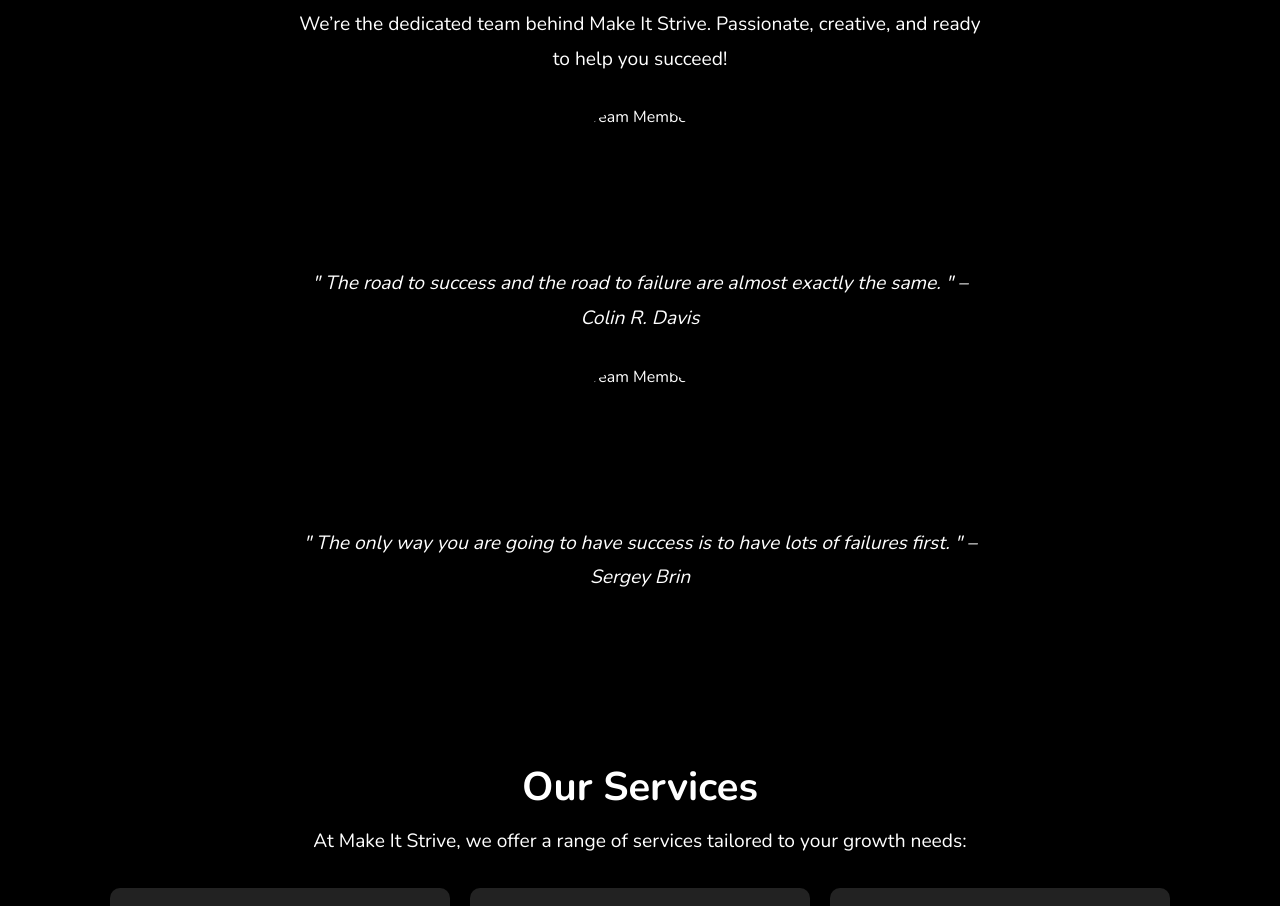
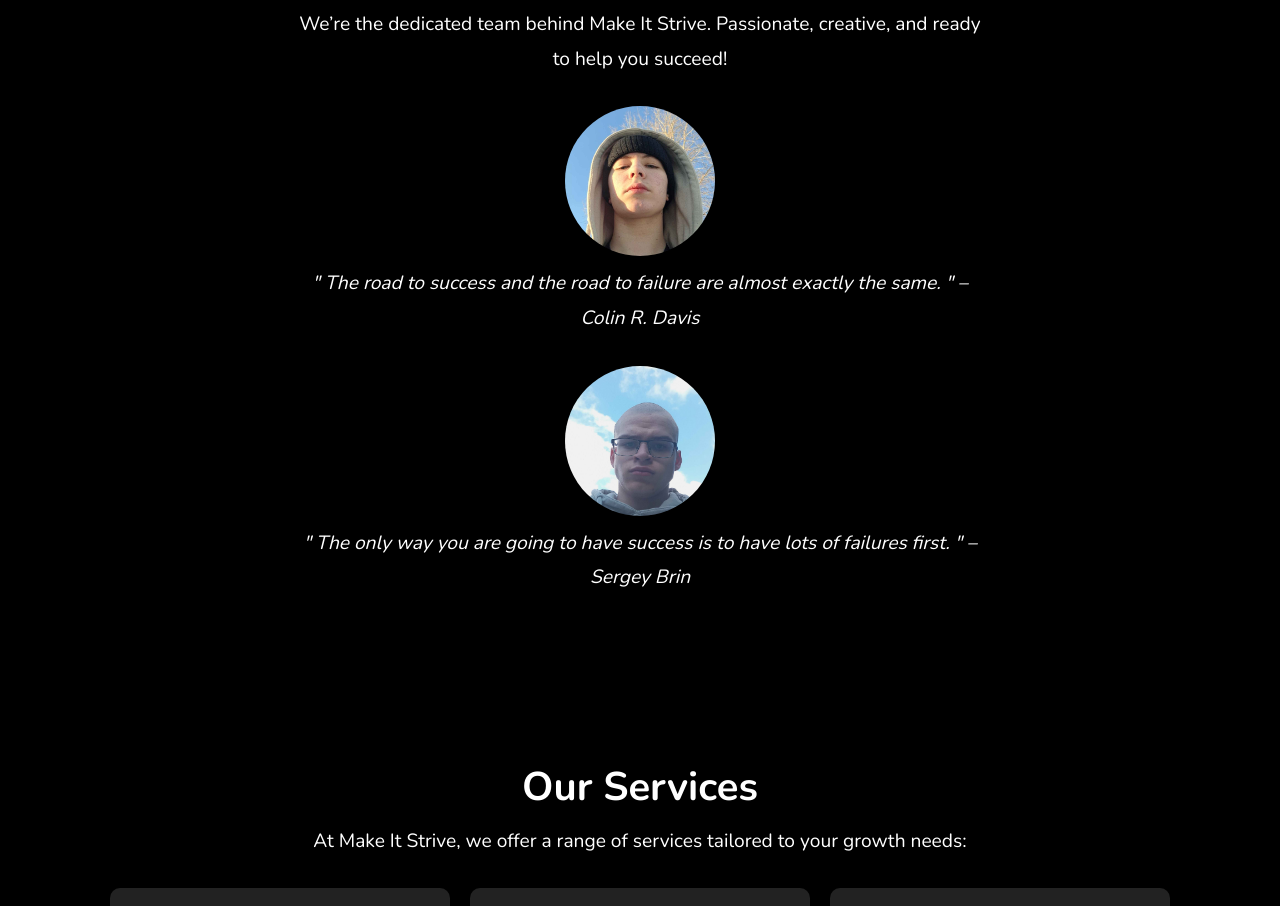
Before and after one commit to makeitstrive/makeitstrive.github.io, a plain HTML site: page index.html in a window 1280 px wide. Shown: the part 1741-2647 px from the top of the page. Drawn offline with nearby package versions, Linux system fonts and the light colour scheme.

Commit message:
Update index.html

```diff
--- a/index.html
+++ b/index.html
@@ -8,7 +8,7 @@
     <meta property="og:image" content="https://makeitstrive.github.io/logo.png">
     <meta property="og:url" content="https://makeitstrive.github.io/">
     <meta property="og:type" content="website">
-    <link rel="icon" href="img/logo.png" type="image/x-icon">
+    <link rel="icon" href="logo.png" type="image/x-icon">
     <title>Make It Strive - Empowering Creators</title>
     <link href="https://fonts.googleapis.com/css2?family=Nunito:wght@400;600;700&display=swap" rel="stylesheet">
     <style>
@@ -214,11 +214,11 @@
 
         <div class="team-section">
             <div class="team-member">
-                <img src="img/Joonas.jpg" alt="Team Member 1" class="team-image">
+                <img src="Joonas.jpg" alt="Team Member 1" class="team-image">
                 <p class="team-description"><em>" The road to success and the road to failure are almost exactly the same. " – Colin R. Davis</em></p>
             </div>
             <div class="team-member">
-                <img src="img/Laurynas.jpg" alt="Team Member 2" class="team-image">
+                <img src="Laurynas.jpg" alt="Team Member 2" class="team-image">
                 <p class="team-description"><em>" The only way you are going to have success is to have lots of failures first. " – Sergey Brin</em></p>
             </div>
         </div>
```
